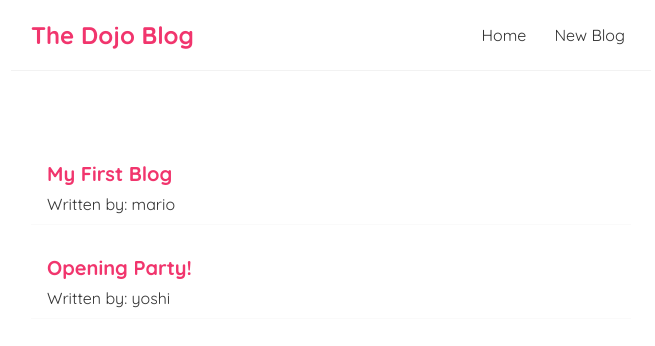
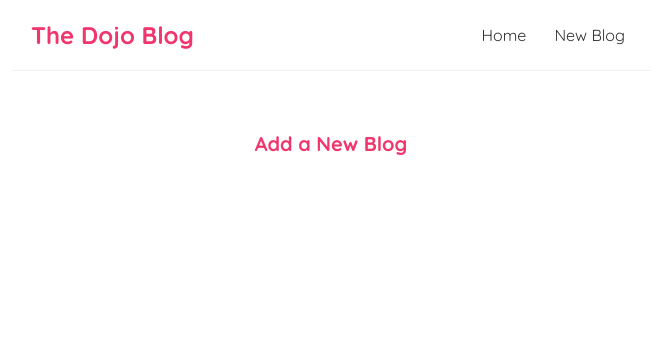
Before and after one commit to IsmatMahmood1/dojo-blog, a React (Create React App) app: page /create in a window 1280 px wide. Shown: the top 346 px of the page, without its empty margins (309-964 px from the left). Built offline with nearby package versions, Linux system fonts and the light colour scheme; data requests are answered from the project's data file.

Commit message:
useEffect Cleanup

```diff
--- a/src/App.js
+++ b/src/App.js
@@ -1,5 +1,6 @@
 import { Navbar } from './components/Navbar';
 import { Home } from './components/Home';
+import { Create } from './components/Create';
 import { BrowserRouter as Router, Route, Switch } from 'react-router-dom';
 
 
@@ -11,8 +12,11 @@
         <Navbar />
         <div className='content' >
           <Switch>
-            <Route path="/">
+            <Route exact path="/">
               <Home />
+            </Route>
+            <Route path="/create">
+              <Create />
             </Route>
           </Switch>
 
--- /dev/null
+++ b/src/components/Create.js
@@ -0,0 +1,7 @@
+export function Create () {
+    return (
+        <div className="create">
+            <h2>Add a New Blog</h2>
+        </div>
+    )
+}
--- a/src/components/Navbar.js
+++ b/src/components/Navbar.js
@@ -1,10 +1,12 @@
+import { Link } from 'react-router-dom';
+
 export function Navbar () {
     return (
         <nav className='navbar'>
             <h1>The Dojo Blog</h1>
             <div className='links'>
-                <a href='/'>Home</a>
-                <a href='/create'>New Blog</a>
+                <Link to='/'>Home</Link>
+                <Link to='/create'>New Blog</Link>
             </div>
         </nav>
     )
--- a/src/components/useFetch.js
+++ b/src/components/useFetch.js
@@ -7,7 +7,9 @@
     const [error, setError] = useState(null);
 
     useEffect(() => {
-        fetch(url)
+        const abortCont = new AbortController();
+
+        fetch(url, {signal:abortCont.signal})
             .then(response => {
                 if (!response.ok) {
                     throw Error('could not fetch data')
@@ -20,9 +22,13 @@
                 setError(null);
             })
             .catch(error => {
+                if (error.name === 'AbortError'){
+                    console.log('fetch abort error')
+                }
                 setIsPending(false);
                 setError(error.message);
             })
+            return () => abortCont.abort();
         }, [url])
 
         return { data, isPending, error }
```
